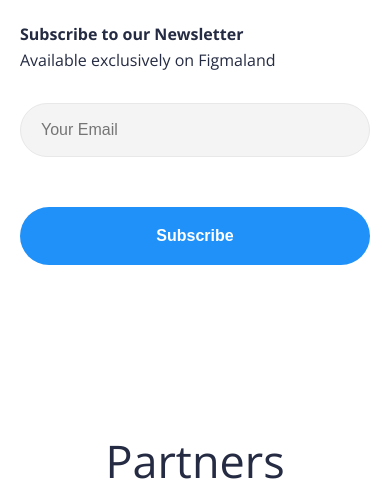
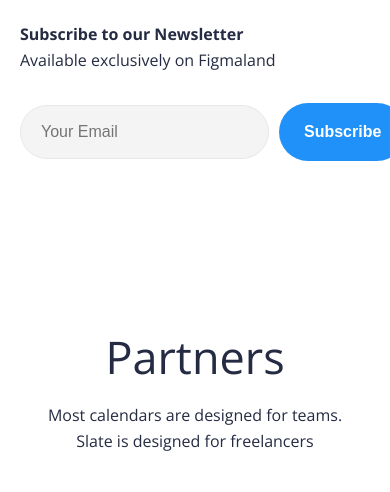
Before and after one commit to shivamkumar2687/Figma-Clone, a plain HTML site: page index.html in a window 390 px wide. Shown: the part 2929-3421 px from the top of the page. Drawn offline with nearby package versions, Linux system fonts and the light colour scheme.

Commit message:
update submit button in newsletter

```diff
--- a/index.html
+++ b/index.html
@@ -93,8 +93,10 @@
                 <h2>Lightning fast prototyping</h2>
                 <p><strong>Subscribe to our Newsletter</strong><br>Available exclusively on Figmaland</p>
                 <form id="newsletterForm">
-                    <input type="email" placeholder="Your Email" required>
-                    <button type="submit" class="btn-primary">Subscribe</button>
+                    <div class="newsletter-input-group">
+                        <input type="email" placeholder="Your Email" required>
+                        <button type="submit">Subscribe</button>
+                    </div>
                 </form>
             </div>
         </section>
--- a/style.css
+++ b/style.css
@@ -452,36 +452,42 @@ header {
 }
 
 #newsletterForm {
-  display: flex;
-  flex-wrap: wrap;
-  gap: 10px;
+  width: 100%;
   max-width: 450px;
   margin-top: 30px;
+}
+
+.newsletter-input-group {
+  display: flex;
+  flex-direction: row;
   align-items: center;
+  gap: 10px;
+  width: 100%;
 }
 
 #newsletterForm input[type="email"] {
   flex: 1;
-  min-width: 200px;
   padding: 15px 20px;
   border-radius: 39px;
   height: 54px;
   border: 1px solid #E8E8E8;
   font-size: 16px;
   background: #F4F4F4;
+  margin: 0;
 }
 
 #newsletterForm button {
   background: var(--primary);
   color: #fff;
   border: none;
-  min-width: 175px;
-  height: 58px;
   border-radius: 39px;
   padding: 15px 25px;
+  height: 58px;
+  width: 175px;
   font-size: 16px;
   font-weight: 600;
   cursor: pointer;
+  white-space: nowrap;
 }
 
 /* Partners Section */
@@ -1147,12 +1153,19 @@ header {
     font-size: 16px;
   }
 
-  #newsletterForm input[type="email"] {
-    width: 100%;
+  #newsletterForm input[type="email"],
+  #newsletterForm button {
+    width: auto;
+  }
+
+  .newsletter-input-group {
+    display: flex !important;
+    flex-direction: row !important;
+    flex-wrap: nowrap !important;
   }
 
   #newsletterForm button {
-    width: 100%;
+    flex-shrink: 0;
   }
 
   .footer-links > div {
```
